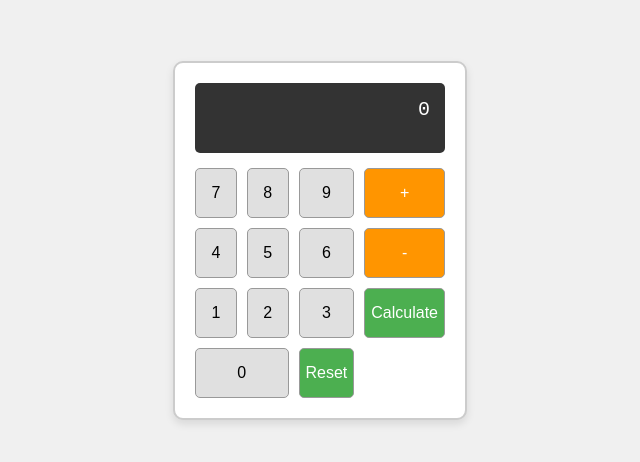
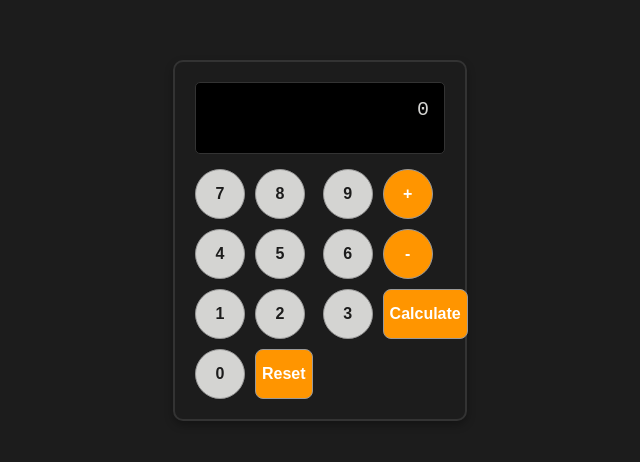
Before and after one commit to Birajgiri/SimpleCalculator, a plain HTML site: page index.html in a window 1280 px wide. Shown: the part 160-622 px from the top of the page, without its empty margins (320-960 px from the left). Drawn offline with Linux system fonts and the light colour scheme.

Commit message:
some UI changes

```diff
--- a/style.css
+++ b/style.css
@@ -1,6 +1,6 @@
 body {
     font-family: Arial, sans-serif;
-    background-color: #f0f0f0;
+    background-color: #1C1C1C;
     display: flex;
     justify-content: center;
     align-items: center;
@@ -9,17 +9,17 @@ body {
 }
 
 .calculator {
-    background: white;
-    border: 2px solid #ccc;
+    background: #1C1C1C;
+    border: 2px solid #333;
     border-radius: 10px;
     padding: 20px;
     width: 250px;
-    box-shadow: 0 4px 8px rgba(0,0,0,0.1);
+    box-shadow: 0 4px 8px rgba(0,0,0,0.3);
 }
 
 .display {
-    background: #333;
-    color: white;
+    background: #000;
+    color: #D4D4D2;
     font-size: 20px;
     text-align: right;
     padding: 15px;
@@ -27,6 +27,7 @@ body {
     border-radius: 5px;
     min-height: 40px;
     font-family: monospace;
+    border: 1px solid #333;
 }
 
 .buttons {
@@ -36,21 +37,27 @@ body {
 }
 
 button {
-    background: #e0e0e0;
+    background: #D4D4D2;
+    color: #1C1C1C;
     border: 1px solid #999;
-    border-radius: 5px;
+    border-radius: 25px;
     font-size: 16px;
     height: 50px;
+    width: 50px;
     cursor: pointer;
+    font-weight: bold;
 }
 
 button:hover {
-    background: #d0d0d0;
+    background: #C4C4C2;
 }
 
 .operator {
-    background: #ff9500;
+    background: #FF9500;
     color: white;
+    border-radius: 25px;
+    height: 50px;
+    width: 50px;
 }
 
 .operator:hover {
@@ -58,16 +65,20 @@ button:hover {
 }
 
 .action {
-    background: #4CAF50;
+    background: #FF9500;
     color: white;
+    border-radius: 8px;
+    width: auto;
 }
 
 .action:hover {
-    background: #45a049;
+    background: #e6850e;
 }
 
 .zero {
-    grid-column: span 2;
+    border-radius: 25px;
+    height: 50px;
+    width: 50px;
 }
 
 .display.error {
```
